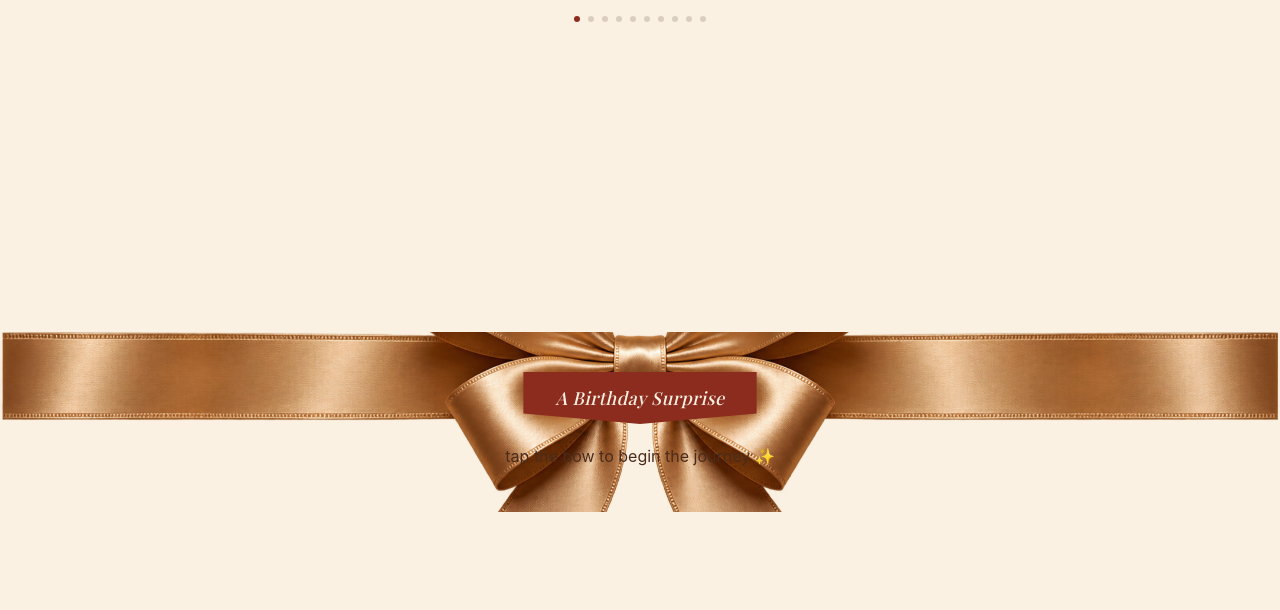
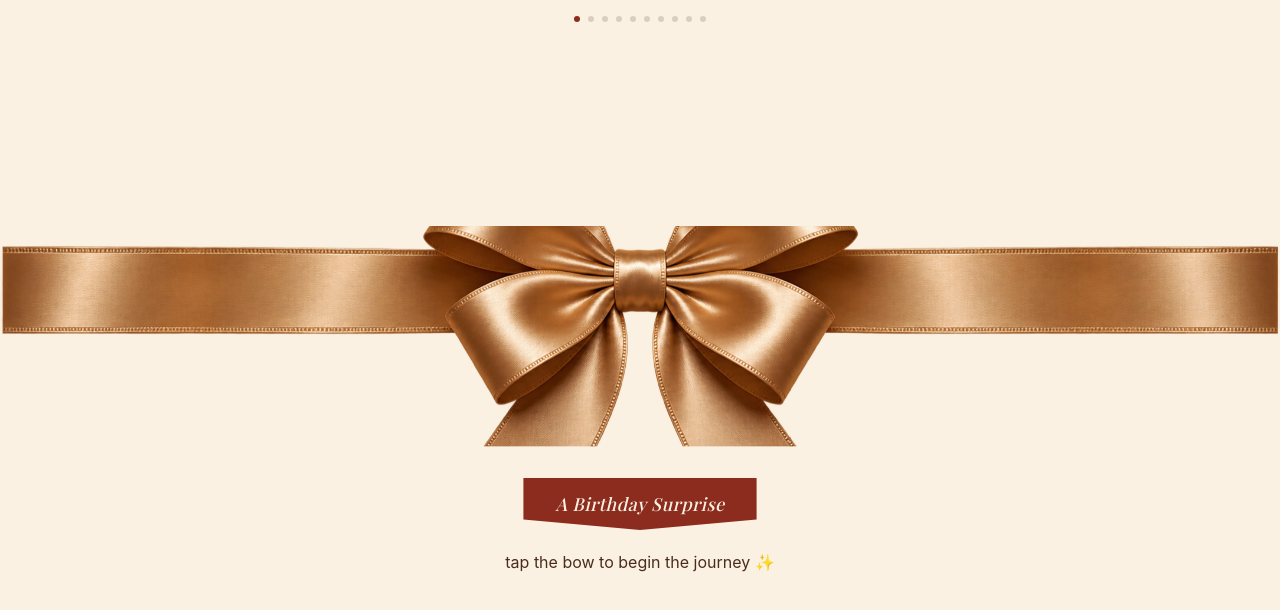
Before and after one commit to SUBAGOVINTHAN/my-birthday-site, a React (Vite) app: page / in a window 1280 px wide. Shown: the top 610 px of the page. Built offline with nearby package versions, Linux system fonts and the light colour scheme; a web font is replaced by a local one.

Commit message:
add vercel rewrite config

```diff
--- a/src/components/birthday/screens/WelcomeScreen.jsx
+++ b/src/components/birthday/screens/WelcomeScreen.jsx
@@ -69,8 +69,11 @@ export default function WelcomeScreen() {
       {/* cream background */}
       <div className="fixed inset-0 -z-10" style={{ background: COLORS.cream }} />
 
-      {/* ===== FULL-WIDTH BOW ===== */}
-      <div className="relative w-screen mb-10">
+      {/* ===== FULL WIDTH BOW ===== */}
+      <div
+        className="relative w-screen"
+        style={{ height: "42vw", minHeight: "160px", maxHeight: "220px" }}
+      >
         {/* left half */}
         <div
           onClick={handleStart}
@@ -81,9 +84,6 @@ export default function WelcomeScreen() {
             backgroundSize: "100vw auto",
             backgroundPosition: "center",
             backgroundRepeat: "no-repeat",
-            height: "28vw",          // keeps proportions nice on mobile
-            minHeight: "110px",
-            maxHeight: "180px",
             opacity: mounted ? undefined : 0,
           }}
         />
@@ -97,17 +97,14 @@ export default function WelcomeScreen() {
             backgroundSize: "100vw auto",
             backgroundPosition: "center",
             backgroundRepeat: "no-repeat",
-            height: "28vw",
-            minHeight: "110px",
-            maxHeight: "180px",
             opacity: mounted ? undefined : 0,
           }}
         />
       </div>
 
-      {/* title */}
+      {/* title - with proper gap */}
       <div
-        className="relative z-10 px-8 py-3 mb-5 pointer-events-none transition-opacity duration-300 hint-enter"
+        className="relative z-10 px-8 py-3 mt-8 mb-5 pointer-events-none transition-opacity duration-300 hint-enter"
         style={{
           background: COLORS.rust,
           color: COLORS.cream,
```
